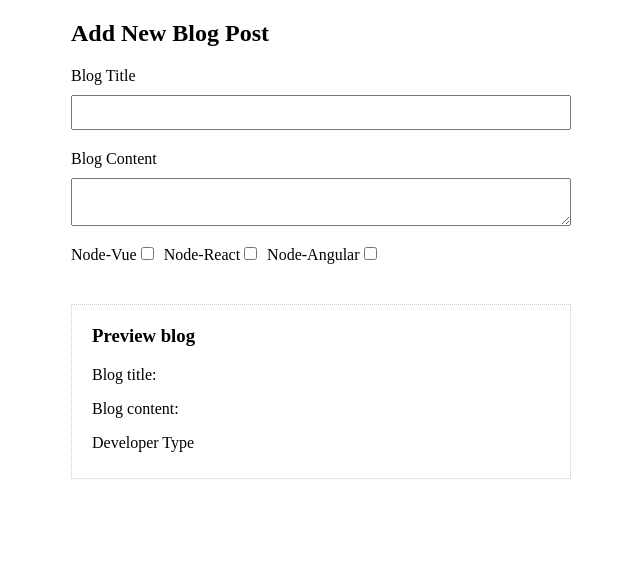
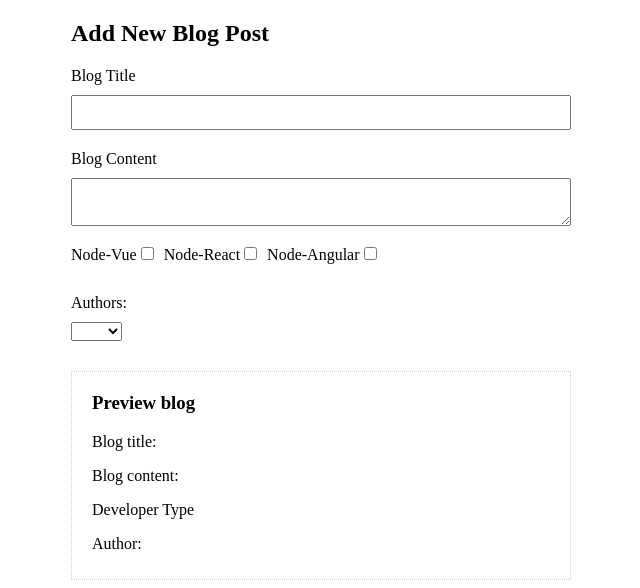
Before and after one commit to Usman209/blog, a Vue app: page / in a window 1280 px wide. Shown: the top 588 px of the page, without its empty margins (319-959 px from the left). Built offline with nearby package versions, Linux system fonts and the light colour scheme.

Commit message:
Select box binding

```diff
--- a/src/components/addBlog.vue
+++ b/src/components/addBlog.vue
@@ -8,9 +8,8 @@
      <!-- an example of input binding is v-model.lazy.trim . as we add blog we prevernt it not update live . instead on live. it show when whole paragraph complete. -->
     <textarea v-model.lazy.trim="blog.content"></textarea>
 
-    </form>
 
-<div id="checkboxes">
+   <div id="checkboxes">
 <label>Node-Vue</label>
 <input type="checkbox" value="Mevn" v-model="blog.type">
 <label>Node-React</label>
@@ -19,6 +18,23 @@
 <input type="checkbox" value="Mean" v-model="blog.type">
 
 </div>
+<label>Authors:</label>
+
+<select v-model="blog.author">
+
+<option v-for="author in authors" :key="author"> {{author}}</option>
+</select>
+    </form>
+
+
+
+
+
+
+
+
+
+
 
 <div id="preview">
             <h3>Preview blog</h3>
@@ -29,6 +45,7 @@
 <ul>
     <li v-for="types in blog.type" :key="types">{{types}}</li>
 </ul>
+<p>Author:{{blog.author}}</p>
         </div>
 
 </div>
@@ -46,8 +63,10 @@ export default {
             blog:{
                 title:'',
                 content:'',
-                type:[]
-            }
+                type:[],
+                author:''
+            },
+            authors:['AAA','BBB','CCC']
         }
 
     },
```
